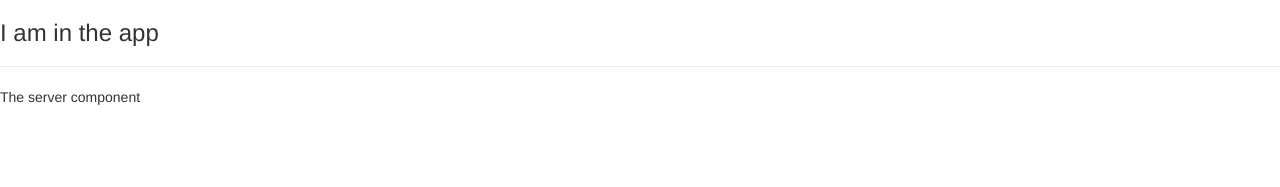
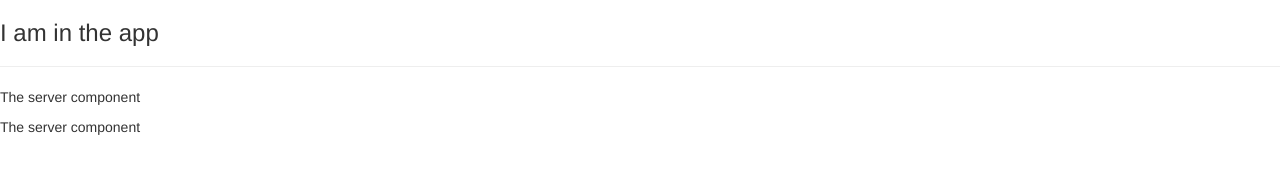
Before and after one commit to MykolaRybaruk/angular-module, an Angular app: page / in a window 1280 px wide. Shown: the top 187 px of the page. Built offline with nearby package versions, Linux system fonts and the light colour scheme.

Commit message:
generating component using cli

```diff
--- a/src/app/app.component.html
+++ b/src/app/app.component.html
@@ -1,5 +1,3 @@
 <h3>I am in the app</h3>
 <hr>
-<app-server>
-
-</app-server>
+<app-servers></app-servers>
--- a/src/app/app.module.ts
+++ b/src/app/app.module.ts
@@ -3,11 +3,13 @@
 
 import { AppComponent } from './app.component';
 import {ServerComponent} from "./server/server.component";
+import { ServersComponent } from './servers/servers.component';
 
 @NgModule({
   declarations: [
     AppComponent,
-    ServerComponent
+    ServerComponent,
+    ServersComponent
   ],
   imports: [
     BrowserModule,
--- /dev/null
+++ b/src/app/servers/servers.component.html
@@ -0,0 +1,2 @@
+<app-server></app-server>
+<app-server></app-server>
```
Also changed, not shown: src/app/servers/servers.component.ts (added, +10 -0 lines), src/app/servers/servers.component.css (added), 1 other file (tests, documents, lock files or other folders).
